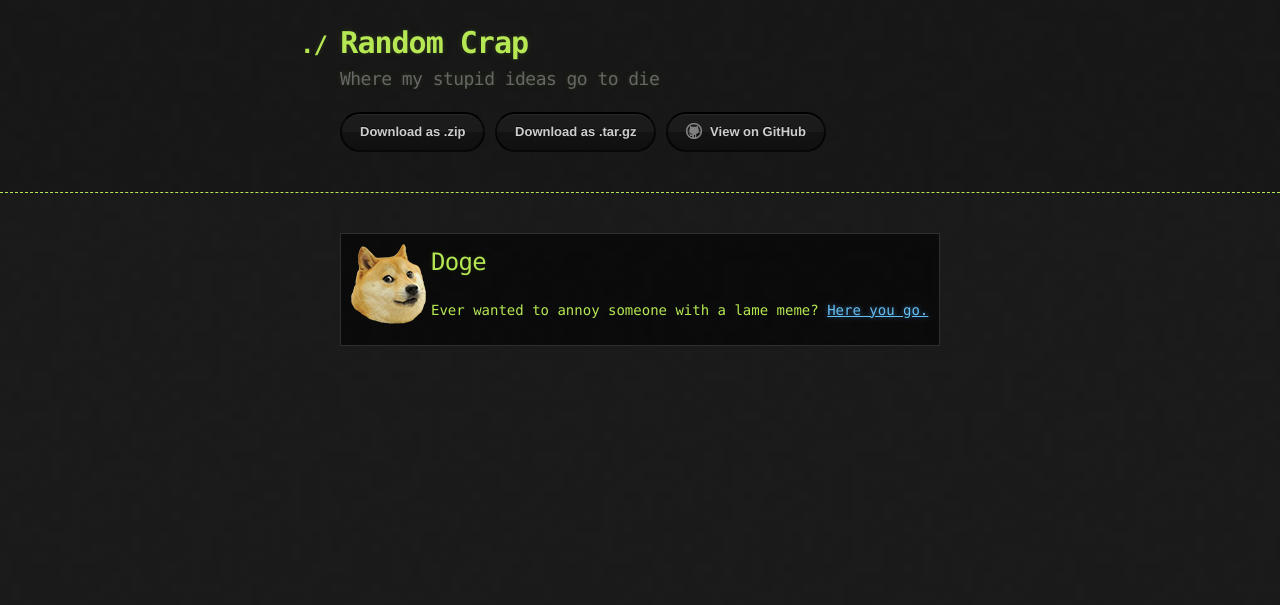
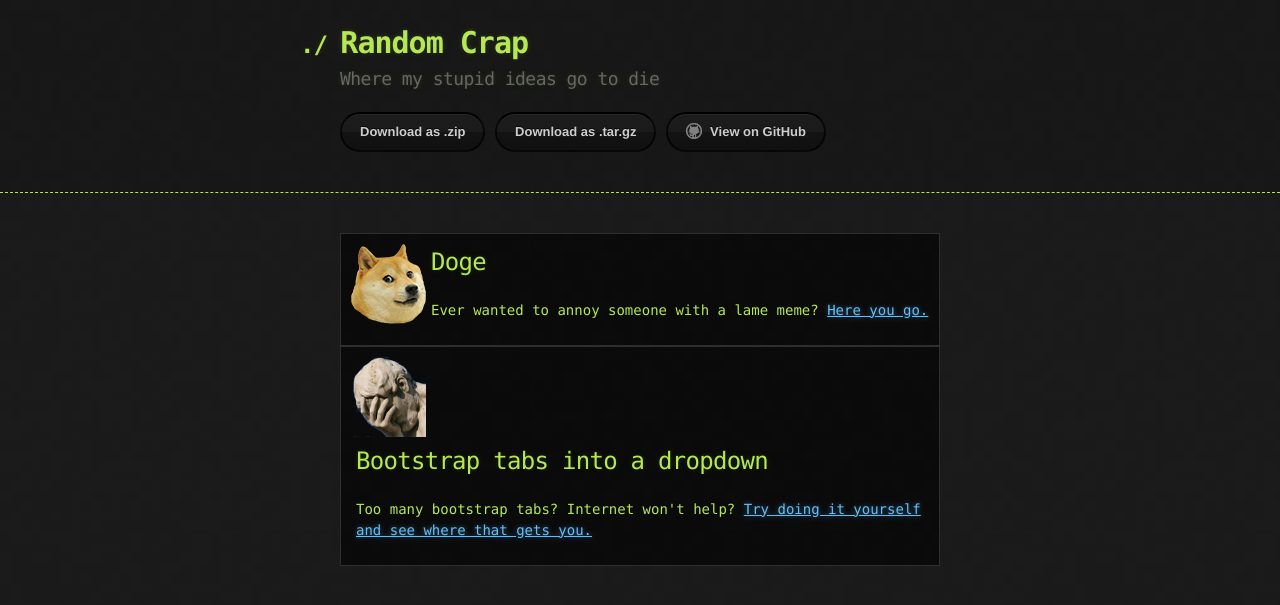
Before and after one commit to gaberankin/random-crap, a Jekyll site: the page built from index.md, in a window 1280 px wide. Shown: the top 605 px of the page. Built offline with Jekyll 4.4.1, drawn with Linux system fonts in a browser that asks for light colours.

Commit message:
ok.  now it's ready

```diff
--- a/_data/crap.yml
+++ b/_data/crap.yml
@@ -4,3 +4,10 @@
   url: doge.html
   description: Ever wanted to annoy someone with a lame meme?
   linktext: Here you go.
+
+- title: Bootstrap tabs into a dropdown
+  image: images/facepalm.png
+  alttext: "FFFFFFFFFFFFFFFFF"
+  url: too-many-bootstrap-tabs.html
+  description: Too many bootstrap tabs?  Internet won't help?
+  linktext: Try doing it yourself and see where that gets you.
```
Also changed, not shown: images/facepalm.png (added).
